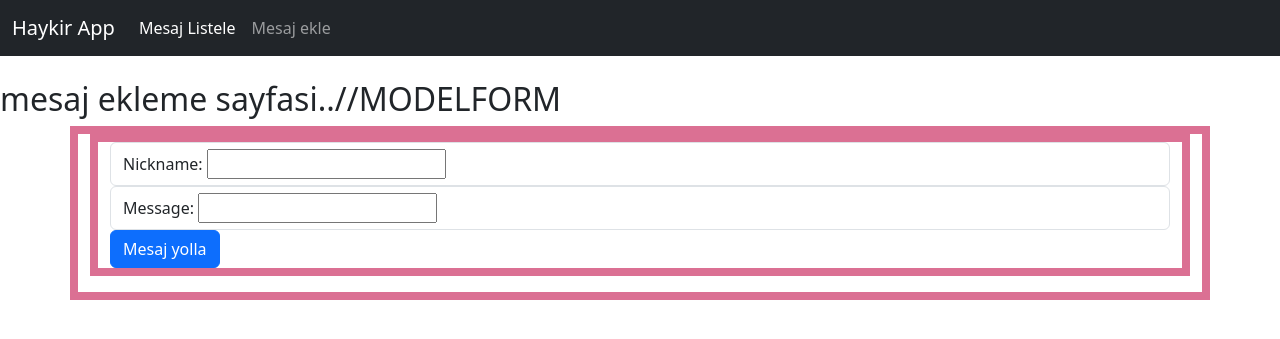
After one commit to sacilingir/haykir, a Django app: page /addtweetbymodelform in a window 1280 px wide. The commit adds this page. Shown: the top 339 px of the page. Run offline with Django 5.2, Linux system fonts and the light colour scheme.

Commit message:
design has been updated

```diff
--- a/djangohaykir/settings.py
+++ b/djangohaykir/settings.py
@@ -119,6 +119,7 @@ USE_TZ = True
 
 STATIC_URL = 'static/'
 
+
 # Default primary key field type
 # https://docs.djangoproject.com/en/5.0/ref/settings/#default-auto-field
 
--- a/djangohaykir/urls.py
+++ b/djangohaykir/urls.py
@@ -19,5 +19,5 @@ from django.urls import path,include
 
 urlpatterns = [
     path('admin/', admin.site.urls),
-    path('haykirapp/',include('haykirapp.urls'))
+    path('',include('haykirapp.urls'))
 ]
--- a/haykirapp/forms.py
+++ b/haykirapp/forms.py
@@ -1,5 +1,14 @@
 from django import forms
+from django.forms import ModelForm
+from haykirapp.models import Tweet
 
 class AddTweetForm(forms.Form):
     nickname_input = forms.CharField(label="Nickname",max_length=50)
-    message_input =forms.CharField(label="Email",max_length=100)
+    message_input =forms.CharField(label="Email",max_length=100,
+                                   widget=forms.Textarea(attrs={'class':'tweetmessage'}))
+
+
+class AddTweetModelForm(ModelForm):
+    class Meta:
+        model= Tweet
+        fields = ['nickname','message']
--- /dev/null
+++ b/haykirapp/static/haykirapp/customform.css
@@ -0,0 +1,10 @@
+.tweetform{
+    border: 8px solid palevioletred;
+}
+
+.tweetmessage{
+    border: 8px solid chocolate;
+    width: 200px;
+    height: 100px;
+    padding: 10px;
+}
--- a/haykirapp/templates/haykirapp/addhaykir.html
+++ b/haykirapp/templates/haykirapp/addhaykir.html
@@ -1,9 +1,9 @@
 {% extends "base.html" %}
 
 {% block content%}
-<h2>mesaj ekleme sayfasi..</h2>
 <form action="" method="POST">
     {% csrf_token %}
+    <div class="container" style="width: 50%;">
       <div class="mb-3">
         <label for="nickname" class="form-label">Nickname</label>
         <input class="form-control" id="nickname" name="nickname">
@@ -13,5 +13,6 @@
         <input type="text" class="form-control" id="message" name="message">
       </div>
       <button type="submit" class="btn btn-primary">Mesaj yolla</button>
+  </div>
   </form>
 {%endblock%}
--- /dev/null
+++ b/haykirapp/templates/haykirapp/addtweetbymodelform.html
@@ -0,0 +1,26 @@
+{% extends "base.html" %}
+{% load static %}
+{% block content%}
+<h2>mesaj ekleme sayfasi..//MODELFORM</h2>
+<div class="container tweetform">
+    <form action="" method="POST">
+    {% csrf_token %}
+    <div class="container tweetform">
+        <form action="" method="POST">
+        {% csrf_token %}
+
+
+
+        {%for field in form%}
+
+        <div class="form-control">
+          {{field.label_tag}}
+          {{field}}
+        </div>
+
+        {% endfor %}
+
+        <button type="submit" class="btn btn-primary">Mesaj yolla</button>
+        </form>
+    </div>
+{%endblock%}
--- a/haykirapp/urls.py
+++ b/haykirapp/urls.py
@@ -6,5 +6,6 @@ app_name = 'haykirapp'
 urlpatterns = [
     path('',views.listhaykir,name='listhaykir'), # sacilingir/haykirapp
     path('addhaykir/',views.addhaykir,name='addhaykir'), # sacilingir/haykirapp/addhaykir
-    path('addtweetbyform',views.addtweetbyform,name='addtweetbyform')
+    path('addtweetbyform',views.addtweetbyform,name='addtweetbyform'),
+    path('addtweetbymodelform',views.addtweetbymodelform,name='addtweetbymodelform'),
 ]
--- a/haykirapp/views.py
+++ b/haykirapp/views.py
@@ -1,7 +1,7 @@
 from django.shortcuts import render,redirect
 from . import models
 from django.urls import reverse
-from haykirapp.forms import AddTweetForm
+from haykirapp.forms import AddTweetForm,AddTweetModelForm
 
 # Create your views here.
 
@@ -21,9 +21,30 @@ def addhaykir(request):
 
 def addtweetbyform(request):
     if request.method == 'POST':
-        print(request.POST)
-
-        return redirect(reverse('haykirapp:listhaykir'))
+        form = AddTweetForm(request.POST)
+        if form.is_valid():
+            nickname = form.cleaned_data["nickname_input"]
+            message = form.cleaned_data["message_input"]
+            models.Tweet.objects.create(nickname=nickname,message=message)
+            return redirect(reverse('haykirapp:listhaykir'))
+        else:
+            print("error in form!")
+            return render(request,'haykirapp/addtweetbyform.html',context={"form":form})
     else:
         form=AddTweetForm()
         return render(request,'haykirapp/addtweetbyform.html',context={"form":form})
+
+def addtweetbymodelform(request):
+     if request.method == 'POST':
+        form = AddTweetModelForm(request.POST)
+        if form.is_valid():
+            nickname = form.cleaned_data["nickname"]
+            message = form.cleaned_data["message"]
+            models.Tweet.objects.create(nickname=nickname,message=message)
+            return redirect(reverse('haykirapp:listhaykir'))
+        else:
+            print("error in form!")
+            return render(request,'haykirapp/addtweetbymodelform.html',context={"form":form})
+     else:
+        form=AddTweetModelForm()
+        return render(request,'haykirapp/addtweetbymodelform.html',context={"form":form})
--- a/templates/base.html
+++ b/templates/base.html
@@ -6,6 +6,7 @@
     <link href="https://cdn.jsdelivr.net/npm/bootstrap@5.3.3/dist/css/bootstrap.min.css" rel="stylesheet" integrity="sha384-QWTKZyjpPEjISv5WaRU9OFeRpok6YctnYmDr5pNlyT2bRjXh0JMhjY6hW+ALEwIH" crossorigin="anonymous">
     <script src="https://cdn.jsdelivr.net/npm/bootstrap@5.3.3/dist/js/bootstrap.bundle.min.js" integrity="sha384-YvpcrYf0tY3lHB60NNkmXc5s9fDVZLESaAA55NDzOxhy9GkcIdslK1eN7N6jIeHz" crossorigin="anonymous"></script>
     <title>Haykir App</title>
+    <link rel="stylesheet" href="{% static 'haykirapp/customform.css' %}">
 
 </head>
 <body>
@@ -23,10 +24,6 @@
               <li class="nav-item">
                 <a class="nav-link" href="{% url 'haykirapp:addhaykir' %}">Mesaj ekle</a>
               </li>
-              <li class="nav-item">
-                <a class="nav-link" href="{% url 'haykirapp:addtweetbyform' %}">Mesaj ekle/FORM</a>
-              </li>
-
 
             </ul>
 
```
Also changed, not shown: haykirapp/templates/haykirapp/addtweetbyform.html (+17 -5 lines), haykirapp/templates/haykirapp/listhaykir.html (+15 -4 lines), db.sqlite3. Lines whose indentation alone changed are shown as unchanged.
